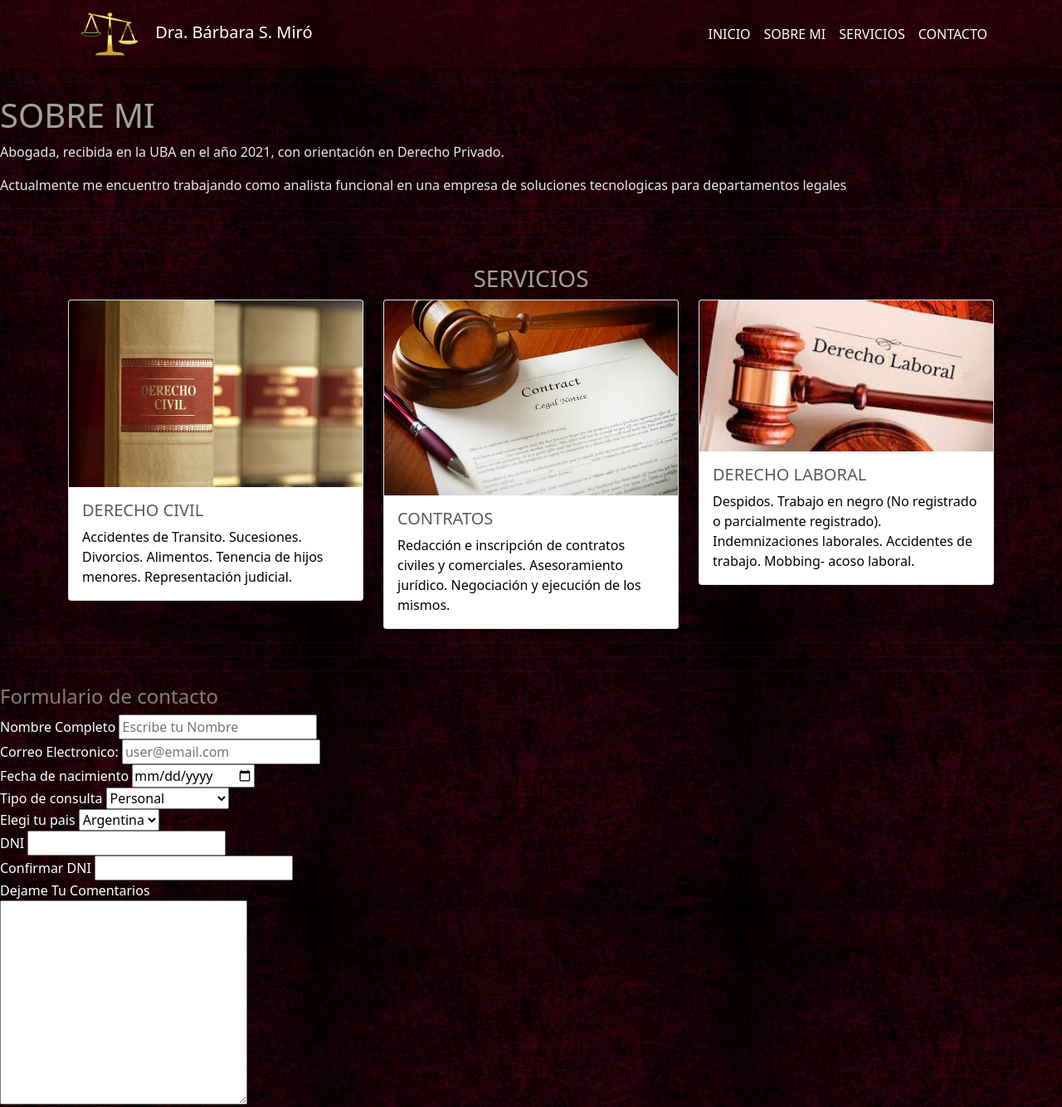
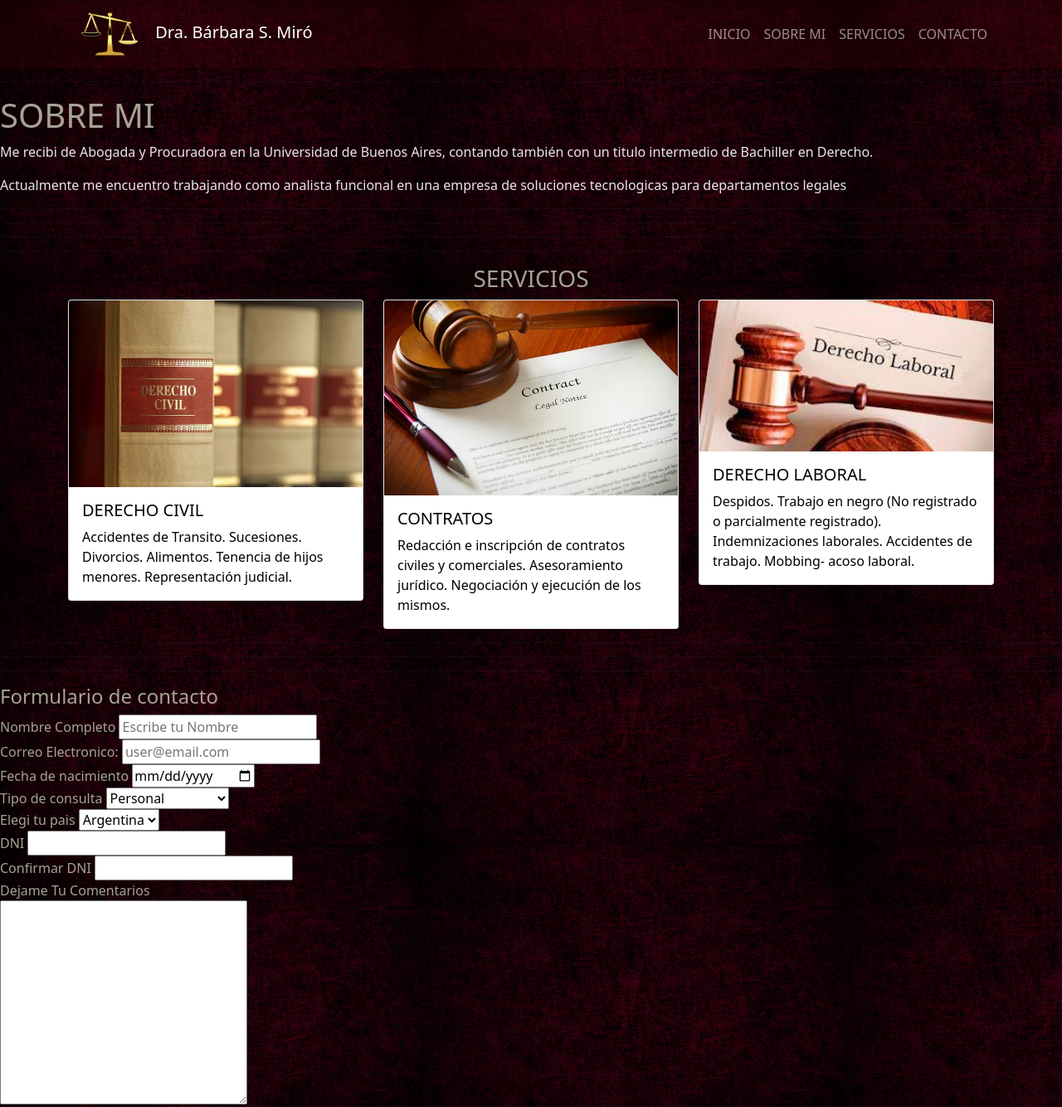
Before and after one commit to barbism/Pagina.Abogada, a plain HTML site: page index.html in a window 1280 px wide. Shown: the top 1334 px of the page at 83% size. Drawn offline with nearby package versions, Linux system fonts and the light colour scheme.

Commit message:
Modificacion

```diff
--- a/estilo.css
+++ b/estilo.css
@@ -1,31 +1,35 @@
 body{
     background-image: url("./Imagenes/istockphoto-1284016425-170667a.jpg");
     background-size:auto
-    background-repeat: no-repeat;
-    background-attachment: fixed;
-    background-position: center center ;
-    background-color: rgb(157, 83, 226);
 
+}
 
+.container{
+    color: rgb(219, 219, 200);
 }
 
 
 
-.container{
-    color: rgb(89, 90, 87);
-}
-
-
-
-
 h1{
-    color: rgb(161, 161, 152);
+    color: rgba(219, 219, 200, 0.74);
 }
 
 h3{
-    color: rgb(161, 161, 152);
+    color: rgb(219, 219, 200, 0.74);
+}
+
+h4{
+    color: rgb(219, 219, 200, 0.74)
+}
+
+div{
+    color: rgb(219, 219, 200, 0.74 )
 }
 
 p{
-    color: rgb(5, 3, 3);
+    color: black
 }
+
+h5{
+    color: black
+}
--- a/index.html
+++ b/index.html
@@ -26,16 +26,16 @@
                     <a class="nav-link active" aria-current="page" href="#"></a>
                   </li>
                   <li class="nav-item">
-                    <a class="nav-link" href style="color: rgb(253, 252, 252);"="#">INICIO </a>
+                    <a class="nav-link" href="#">INICIO </a>
                   </li>
                   <li class="nav-item">
-                    <a class="nav-link" href style="color: rgb(253, 252, 252);"="#">SOBRE MI</a>
+                    <a class="nav-link" href="#">SOBRE MI</a>
                   </li>
                   <li class="nav-item">
-                    <a class="nav-link" href style="color: rgb(253, 252, 252);"="#"> SERVICIOS </a>
+                    <a class="nav-link" href="#"> SERVICIOS </a>
                   </li>
                   <li class="nav-item">
-                    <a class="nav-link" href style="color: rgb(253, 252, 252);"="#">CONTACTO </a>
+                    <a class="nav-link" href="#">CONTACTO </a>
                   </li>
                 </ul>
               </div>
@@ -47,7 +47,7 @@
 
     <h1>SOBRE MI</h1>
 
-<p style="color: rgb(236, 228, 236) ;">Abogada, recibida en la UBA en el año 2021, con orientación en Derecho Privado. </p>
+<p style="color:rgb(236, 228, 236) ;"> Me recibi de Abogada y Procuradora en la Universidad de Buenos Aires, contando también con un titulo intermedio de Bachiller en Derecho.</p>
 <p style="color:rgb(236, 228, 236) ;">Actualmente me encuentro trabajando como analista funcional en una empresa de soluciones tecnologicas para departamentos legales</p>
 
 <hr>
@@ -98,26 +98,26 @@
 <hr>
 <hr>
 
-    <h4 style="color: rgb(131, 125, 125) ;">Formulario de contacto</h4>
+    <h4>Formulario de contacto</h4>
     <form action="https://formspree.io/f/xoqbdwaq" method="post">
         <div>
-       <label style="color:white ;" for="username">Nombre Completo</label>
+       <label for="username">Nombre Completo</label>
        <input type="text" name="username" id="username" placeholder="Escribe tu Nombre">
     </div>
 
     <div>
-        <label style="color:white ;" for="username">Correo Electronico:</label>
+        <label for="username">Correo Electronico:</label>
         <input type="email" name="email" id="email" placeholder="user@email.com">
      </div>
 
 
      <div>
-        <label style="color:white ;" for="nacimiento">Fecha de nacimiento</label>
+        <label for="nacimiento">Fecha de nacimiento</label>
         <input type="date" name="nacimiento" id="nacimiento" placeholder="Fecha de nacimiento">
      </div>
 
      <div>
-        <label style="color:white ;" for="tipo">Tipo de consulta</label>
+        <label for="tipo">Tipo de consulta</label>
         <select name="tipo" id="tipo"
                 <option value="abogado"> Personal</option>
                 <option value="ingeniero"> Personal</option>
@@ -130,7 +130,7 @@
      </div>
 
      <div>
-        <label style="color:white ;" for="pais"> Elegi tu pais </label>
+        <label for="pais"> Elegi tu pais </label>
         <select name="pais" id="pais">
         <option value="ar"> Argentina </option>
         <option value="uy"> Uruguay </option>
@@ -138,15 +138,15 @@
     </select>
     </div>
 
-    <div> <label  style="color:white ;" for="pass">DNI</label>
+    <div> <label for="pass">DNI</label>
         <input type="password" id="pass" name="pass" pattern=".{8,}">  </div>
 
-        <div> <label  style="color:white ;" for="pass_confirm"> Confirmar DNI </label>
+        <div> <label for="pass_confirm"> Confirmar DNI </label>
             <input type="password" id="pass_confirm" name="pass_confirm" pattern=".{8,}">  </div>
 
 
     <div>
-        <label style="color:white ;"  for="comentarios"> Dejame Tu Comentarios</label> <br>
+        <label for="comentarios"> Dejame Tu Comentarios</label> <br>
         <textarea name="comentarios" id="comentarios" cols="30" rows="10"></textarea>
     </div>
 
```
